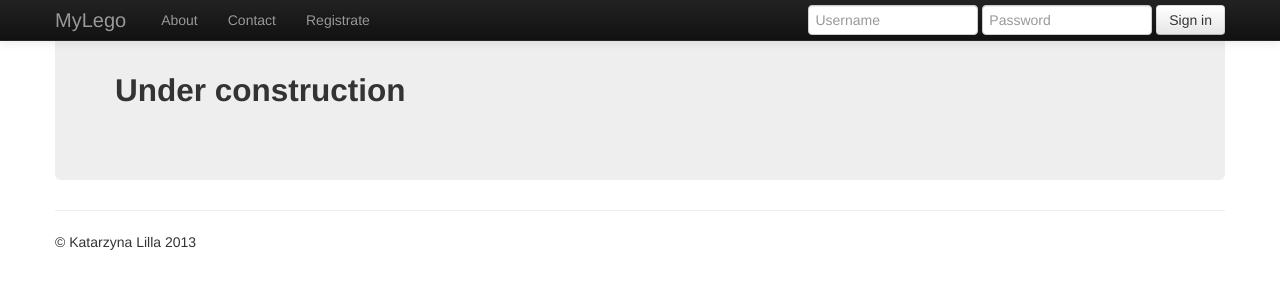
After one commit to klilla/mylego, a Django app: page /construction in a window 1280 px wide. The commit adds this page. Shown: the top 300 px of the page. Run offline with Django 3.2, Linux system fonts and the light colour scheme; parts of the project's set-up code (start-up, migrations or seed data) failed here and were passed over; some libraries are stand-ins or nearby versions.

Commit message:
Changes in layout. Added missing pages.

```diff
--- /dev/null
+++ b/mylego/apps/pages_static/templates/pages_static/construction.html
@@ -0,0 +1,5 @@
+
+{% extends "skeleton.html" %}
+{% block content %}
+    <h2>Under construction</h2>
+{% endblock %}
--- a/mylego/apps/pages_static/urls.py
+++ b/mylego/apps/pages_static/urls.py
@@ -4,4 +4,6 @@ from django.conf.urls import patterns, url
 
 urlpatterns = patterns('mylego.apps.pages_static.views',
                        url(r'^$', 'index', name='index'),
+                       url(r'^contact$', 'contact', name='contact'),
+                       url(r'^construction$', 'construction', name='construction'),
                        )
--- a/mylego/apps/pages_static/views.py
+++ b/mylego/apps/pages_static/views.py
@@ -2,3 +2,9 @@ from django.shortcuts import render
 
 def index(request):
     return render(request, 'pages_static/index.html')
+
+def contact(request):
+    return render(request, 'pages_static/contact.html')
+
+def construction(request):
+    return render(request, 'pages_static/construction.html')
--- a/mylego/apps/user_authentication/views.py
+++ b/mylego/apps/user_authentication/views.py
@@ -26,6 +26,10 @@ def registration(request):
             print form.is_valid()
     else:
         form = UserCreationForm()
+    form.fields['username'].widget.attrs = {'class':'span2', 'placeholder':'Username'}
+    form.fields['password1'].widget.attrs = {'class':'span2', 'placeholder':'Password'}
+    form.fields['password2'].widget.attrs = {'class':'span2', 'placeholder':'Repeat password'}
+
     t = loader.get_template('user_authentication/registration.html')
     c = RequestContext(request, {'registration_form': form})
     return HttpResponse(t.render(c))
--- a/mylego/templates/skeleton.html
+++ b/mylego/templates/skeleton.html
@@ -28,8 +28,8 @@
             <a class="brand" href="{% url "index" %}">MyLego</a>
             <div class="nav-collapse collapse">
                 <ul class="nav">
-                    <li><a href="#about">About</a></li>
-                    <li><a href="#contact">Contact</a></li>
+                    <li><a href="{% url "construction" %}">About</a></li>
+                    <li><a href="{% url "contact" %}">Contact</a></li>
                     {% if not user.is_authenticated %}
                     <li><a href="{% url "registration" %}">Registrate</a></li>
                     {% endif %}
@@ -52,7 +52,7 @@
     </footer>
 </div>
 <script src="http://code.jquery.com/jquery.min.js"></script>
-<script src="js/bootstrap.js"></script>
+<script src="bootstrap/js/bootstrap.js"></script>
 
 </body>
 </html>
```
Also changed, not shown: mylego/apps/pages_static/templates/pages_static/contact.html (added, +8 -0 lines), mylego/apps/pages_static/templates/pages_static/index.html (+9 -3 lines), mylego/apps/user_authentication/templates/user_authentication/registration.html (+5 -2 lines).
